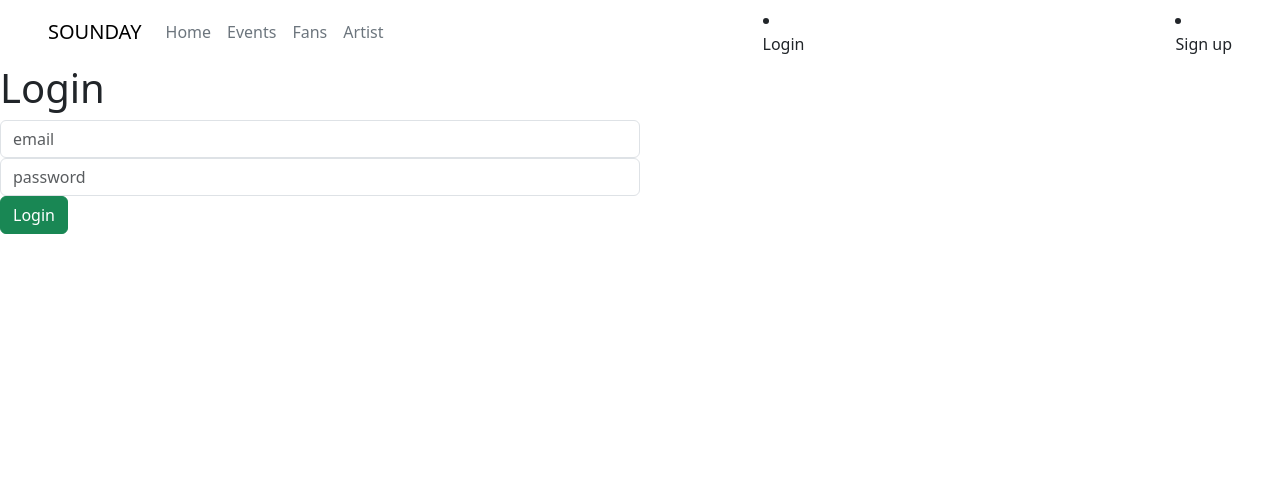
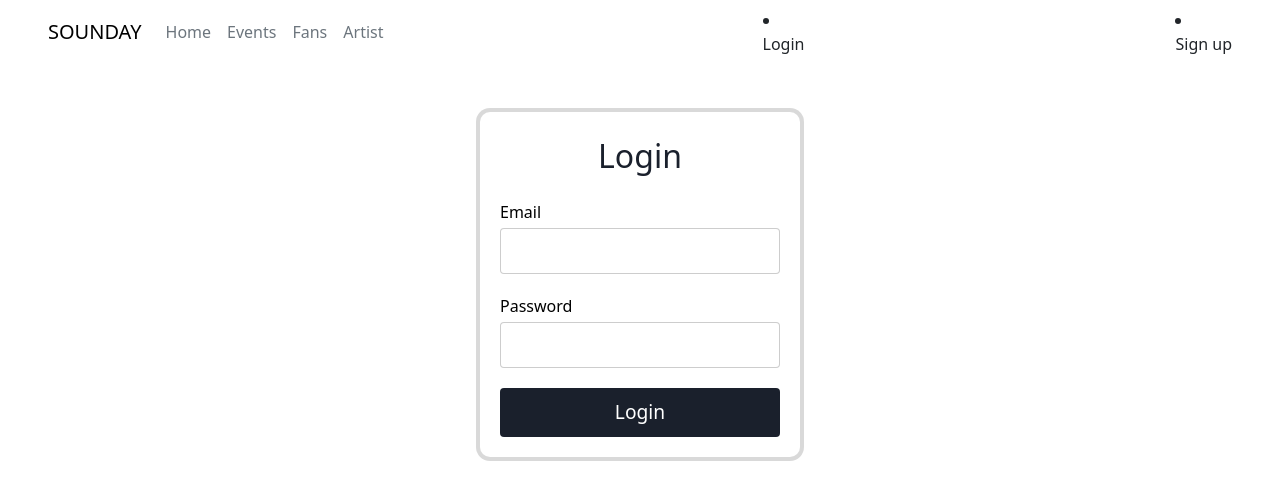
Before and after one commit to saraporri/SOUNDAYfrontend, an Angular app in the folder soundayFRONTEND/: page /login in a window 1280 px wide. Shown: the top 500 px of the page. Built offline with nearby package versions, Linux system fonts and the light colour scheme.

Commit message:
login register cards

```diff
--- a/soundayFRONTEND/src/app/auth/login/login.component.html
+++ b/soundayFRONTEND/src/app/auth/login/login.component.html
@@ -1,14 +1,11 @@
-<h1>Login</h1>
-<div class="w-50">
-<form>
 
-  <input type="email" name="email"
-  class="form-control" placeholder="email">
 
-  <input type="password" name="password"
-  class="form-control" placeholder="password">
 
-  <button (click)="signIn()" class="btn btn-success">Login</button>
-
+<form class="form mt-5">
+  <span class="title">Login</span>
+  <label for="email" class="label">Email</label>
+  <input type="email" id="email" name="email" required="" class="input">
+  <label for="password" class="label">Password</label>
+  <input type="password" id="password" name="password" required="" class="input">
+  <button (click)="signIn()" type="submit" class="submit">Login</button>
 </form>
-</div>
--- a/soundayFRONTEND/src/app/auth/login/login.component.scss
+++ b/soundayFRONTEND/src/app/auth/login/login.component.scss
@@ -0,0 +1,58 @@
+.form {margin: 0 auto;
+  max-width: 320px;
+  width: 100%;
+  background-color: #fff;
+  padding: 20px;
+  box-shadow: 0px 0px 0px 4px rgba(52, 52, 53, 0.185);
+  display: flex;
+  flex-direction: column;
+  border-radius: 10px;
+}
+
+.title {
+  text-align: center;
+  font-size: 2rem;
+  margin-bottom: 20px;
+  color: #1a202c;
+}
+
+.label {
+  color: rgb(0, 0, 0);
+  margin-bottom: 4px;
+}
+
+.input {
+  padding: 10px;
+  margin-bottom: 20px;
+  width: 100%;
+  font-size: 1rem;
+  color: #4a5568;
+  outline: none;
+  border: 1px solid transparent;
+  border-radius: 4px;
+  transition: all 0.2s ease-in-out;
+}
+
+.input:focus {
+  background-color: #fff;
+  box-shadow: 0 0 0 2px #cbd5e0;
+}
+
+.input:valid {
+  border: 1px solid green;
+}
+
+.input:invalid {
+  border: 1px solid rgba(14, 14, 14, 0.205);
+}
+
+.submit {
+  background-color: #1a202c;
+  color: #fff;
+  border: none;
+  border-radius: 4px;
+  padding: 10px 20px;
+  font-size: 1.2rem;
+  cursor: pointer;
+  transition: all 0.2s ease-in-out;
+}
--- a/soundayFRONTEND/src/app/auth/register/register.component.html
+++ b/soundayFRONTEND/src/app/auth/register/register.component.html
@@ -1,22 +1,30 @@
-<h1>Sign up</h1>
 
-<form (ngSubmit)="signUp()">  <select name="role" id="role">
+
+
+
+<form (ngSubmit)="signUp()" class="form mt-5">
+
+
+  <span class="title">Register</span>
+
+  <select name="role" id="role" class="mb-4">
     <option value="">--Please choose an option--</option>
     <option value="fan">Fan</option>
     <option value="Artist">Artist</option>
   </select>
 
-  <input type="text" name="username"  class="form-control" placeholder="username" required>
+  <label for="username" class="label">Username</label>
+  <input type="text" id="username" name="username" required="" class="input">
 
-  <input type="password" name="password"  class="form-control" placeholder="password" required>
+  <label for="name" class="label">First name</label>
+  <input type="text" id="name" name="name" required="" class="input">
 
-  <input type="text" name="name"  class="form-control" placeholder="name" required>
+  <label for="lastName" class="label">Last name</label>
+  <input type="text" id="lastName" name="lastName" required="" class="input">
 
-  <input type="text" name="lastName" class="form-control" placeholder="last name" required>
-
-  <input type="email" name="email"  class="form-control" placeholder="email" required>
-
-
-
-  <button type="submit" class="btn btn-success">Register</button>
+  <label for="email" class="label">Email</label>
+  <input type="email" id="email" name="email" required="" class="input">
+  <label for="password" class="label">Password</label>
+  <input type="password" id="password" name="password" required="" class="input">
+  <button type="submit" class="submit">Register</button>
 </form>
--- a/soundayFRONTEND/src/app/auth/register/register.component.scss
+++ b/soundayFRONTEND/src/app/auth/register/register.component.scss
@@ -0,0 +1,57 @@
+.form {margin: 0 auto;
+  max-width: 320px;
+  width: 100%;
+  background-color: #fff;
+  padding: 20px;
+  box-shadow: 0px 0px 0px 4px rgba(52, 52, 53, 0.185);
+  display: flex;
+  flex-direction: column;
+  border-radius: 10px;
+}
+.title {
+  text-align: center;
+  font-size: 2rem;
+  margin-bottom: 20px;
+  color: #1a202c;
+}
+
+.label {
+  color: rgb(0, 0, 0);
+  margin-bottom: 4px;
+}
+
+.input {
+  padding: 10px;
+  margin-bottom: 20px;
+  width: 100%;
+  font-size: 1rem;
+  color: #4a5568;
+  outline: none;
+  border: 1px solid transparent;
+  border-radius: 4px;
+  transition: all 0.2s ease-in-out;
+}
+
+.input:focus {
+  background-color: #fff;
+  box-shadow: 0 0 0 2px #cbd5e0;
+}
+
+.input:valid {
+  border: 1px solid green;
+}
+
+.input:invalid {
+  border: 1px solid rgba(14, 14, 14, 0.205);
+}
+
+.submit {
+  background-color: #1a202c;
+  color: #fff;
+  border: none;
+  border-radius: 4px;
+  padding: 10px 20px;
+  font-size: 1.2rem;
+  cursor: pointer;
+  transition: all 0.2s ease-in-out;
+}
```
